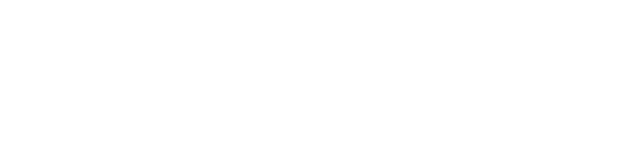
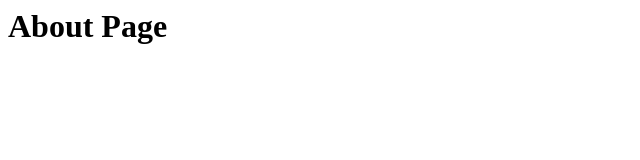
Before and after one commit to smail0808/background-generator, a plain HTML site: page about.html in a window 1280 px wide. Shown: the whole page, without its empty margins (0-640 px from the left). Drawn offline with Linux system fonts and the light colour scheme.

Commit message:
change about page

```diff
--- a/about.html
+++ b/about.html
@@ -1,9 +1,11 @@
 <html>
+<title>About</title>
 
 <head></head>
 
+
 <body>
-
+    <h1>About Page</h1>
 </body>
 
 </html>
```
